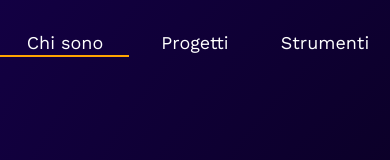
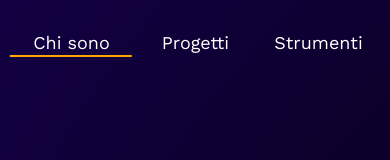
Before and after one commit to waron97/portfolio, a React (Create React App) app: page / in a window 390 px wide. Shown: the top 160 px of the page. Built offline with nearby package versions, Linux system fonts and the light colour scheme.

Commit message:
done something i think

```diff
--- a/src/Styles/imageViewer.scss
+++ b/src/Styles/imageViewer.scss
@@ -15,6 +15,8 @@
   width: 80vw;
   height: 80vh;
   @media only screen and (max-width: 768px) {
+    position: absolute;
+    align-self: center;
     width: 100vw;
     height: auto;
   }
--- a/src/Styles/nav.scss
+++ b/src/Styles/nav.scss
@@ -31,7 +31,7 @@ $nav-bar-delay: $nav-base-delay + ($nav-seq-delay * 3);
     position: absolute;
     // background-color: rgba(0, 0, 0, 0.5);
     background-color: transparent;
-    width: 100%;
+    width: 95%;
     height: 10vh;
     font-size: 18px;
     // height: 13%;
--- a/src/Styles/projectsScreen.scss
+++ b/src/Styles/projectsScreen.scss
@@ -27,6 +27,7 @@ $dims: 180px;
     align-items: center !important;
     justify-content: flex-start !important;
     height: fit-content;
+    min-height: 100vh;
   }
 }
 
```
